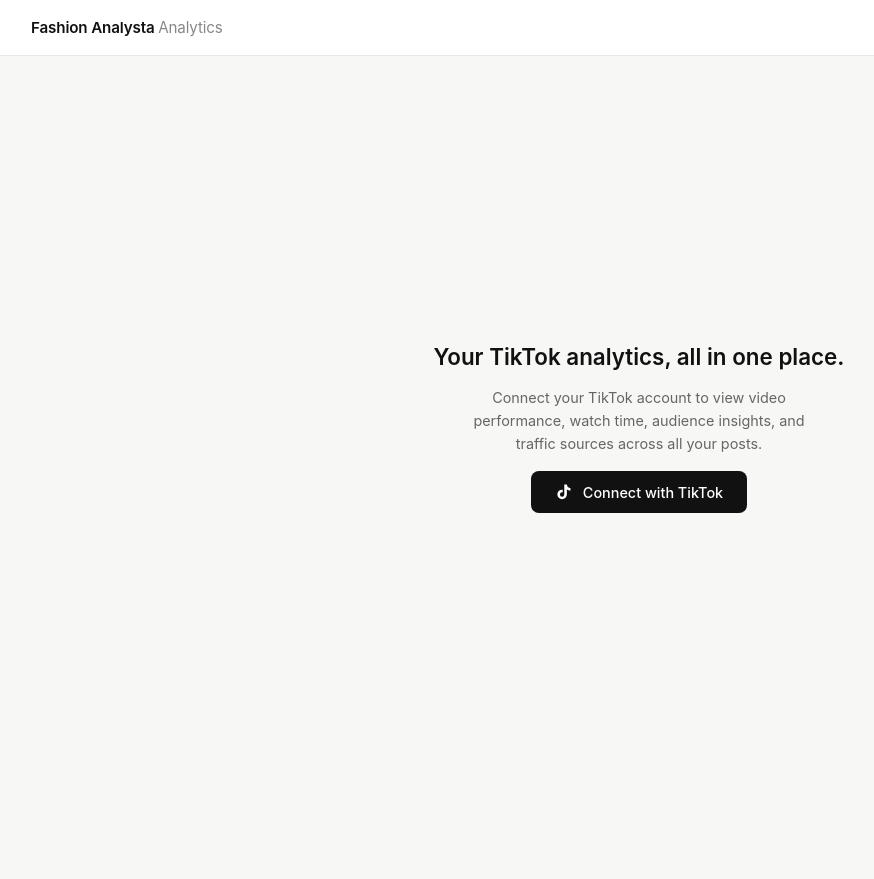
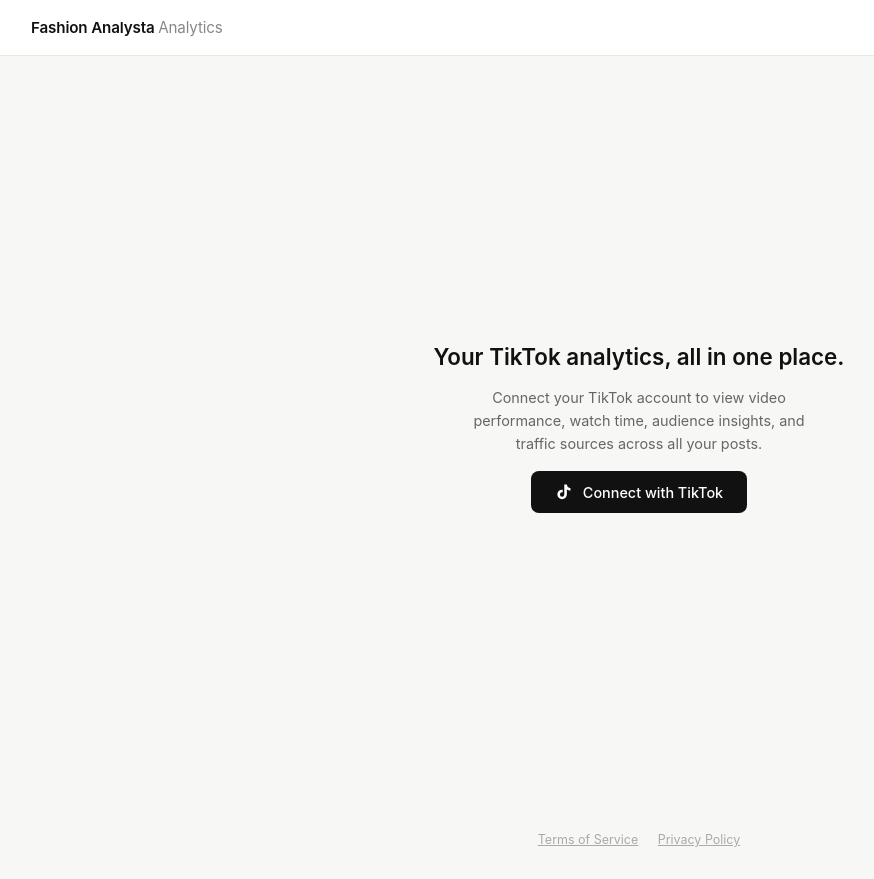
Before and after one commit to schunico/fashion-analysta-analytics, a plain HTML site: page dashboard.html in a window 1280 px wide. Shown: the whole page, without its empty margins (1-875 px from the left). Before the commit the page ends 800 px from the top, so only its background shows below. Drawn offline with Linux system fonts and the light colour scheme.

Commit message:
Add Terms and Privacy footer to dashboard

```diff
--- a/dashboard.html
+++ b/dashboard.html
@@ -57,6 +57,8 @@
       .cards { grid-template-columns: repeat(2, 1fr); }
       .dashboard { padding: 16px; }
     }
+    footer { text-align: center; padding: 32px 16px; font-size: 0.78rem; color: #aaa; }
+    footer a { color: #aaa; text-decoration: underline; margin: 0 8px; }
   </style>
 </head>
 <body>
@@ -240,5 +242,10 @@
   }
 </script>
 
+<footer>
+  <a href="/fashion-analysta-analytics/terms.html">Terms of Service</a>
+  <a href="/fashion-analysta-analytics/privacy.html">Privacy Policy</a>
+</footer>
+
 </body>
 </html>
```
